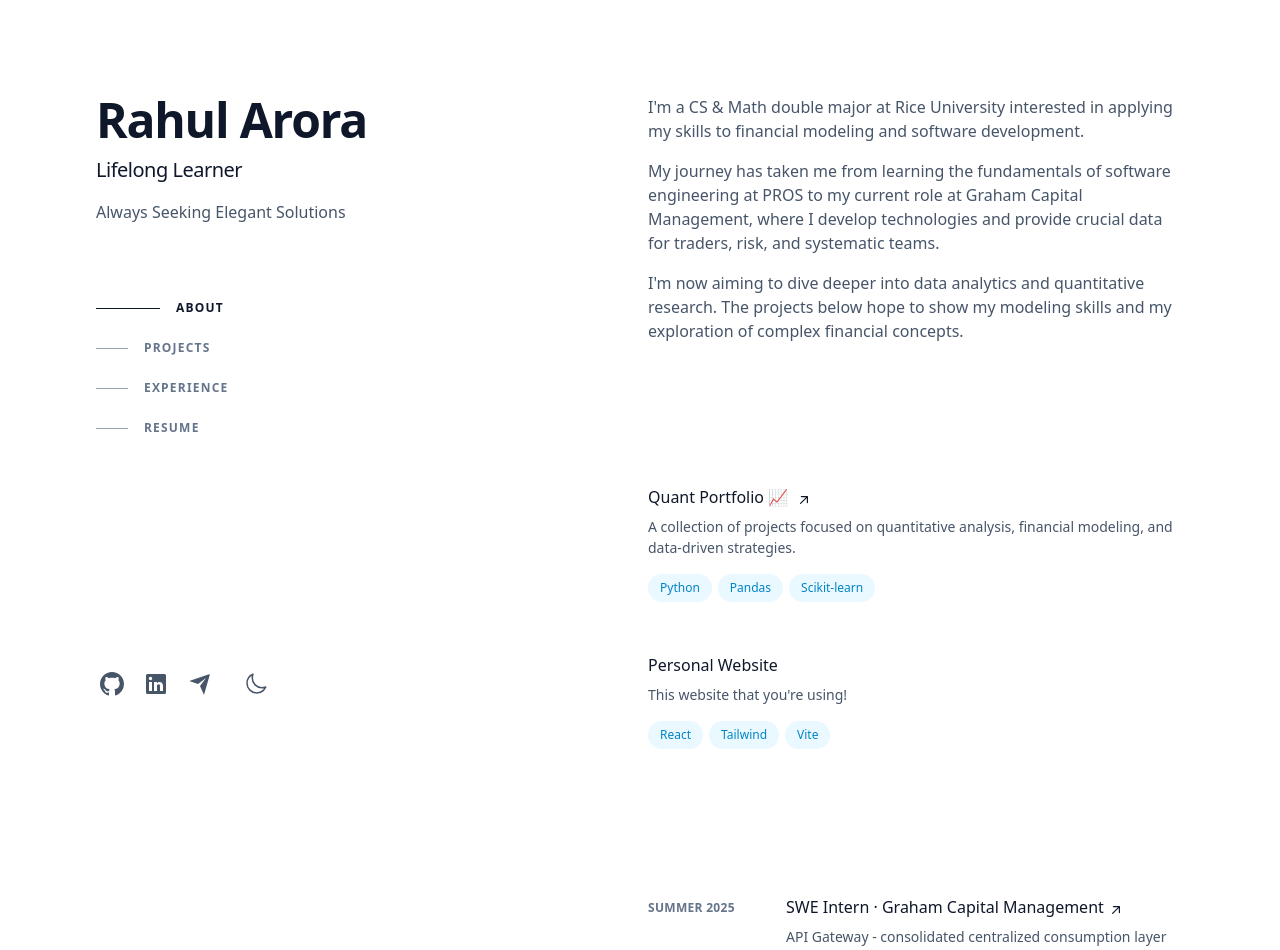
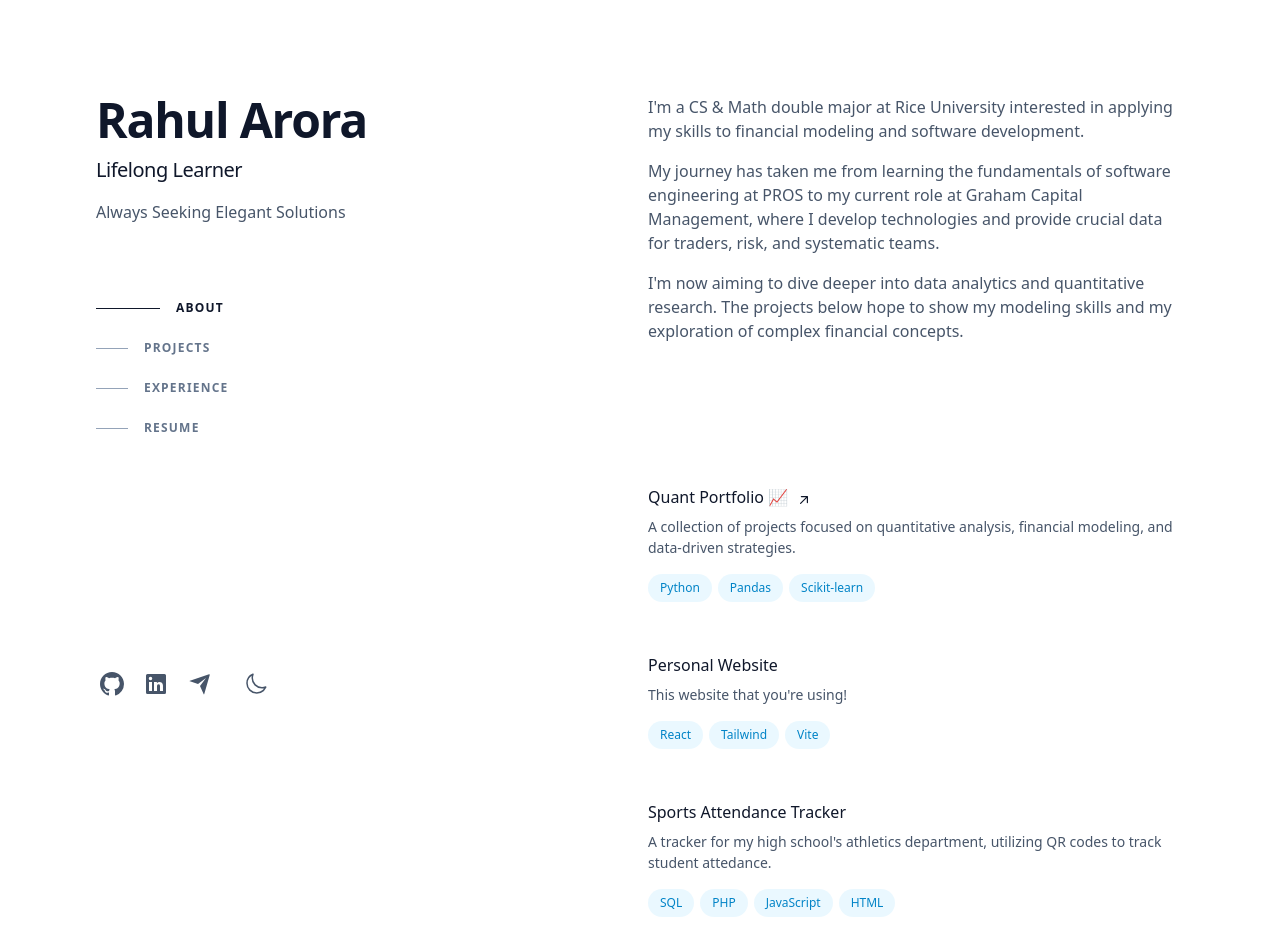
Before and after one commit to rarora04/rarora04.github.io, a React (Vite) app: page / in a window 1280 px wide. Shown: the top 950 px of the page. Built offline with nearby package versions, Linux system fonts and the light colour scheme.

Commit message:
Fixed nav bar

```diff
--- a/src/App.jsx
+++ b/src/App.jsx
@@ -53,15 +53,15 @@
         title: "Personal Website",
         description: "This website that you're using!",
         technologies: ["React", "Tailwind", "Vite"]
+    },
+    {
+        title: "Sports Attendance Tracker",
+        description: "A tracker for my high school's athletics department, utilizing QR codes to track student attedance.",
+        technologies: ["SQL", "PHP", "JavaScript", "HTML"]
     }
   ],
   quantProjects: [
-      {
-        title: "Algorithmic Trading Strategy Backtester",
-        link: "https://github.com/rarora04/algo-backtester",
-        description: "A Python-based framework for backtesting mean-reversion and momentum strategies on historical stock data. Features performance metrics like Sharpe ratio and max drawdown.",
-        technologies: ["Python", "Pandas", "NumPy", "Matplotlib"]
-      },
+
   ],
   navLinks: [
       { name: "About", href: "#about" },
@@ -288,7 +288,7 @@
                             </ul>
                         </Section>
 
-                        <Section id="experience" title="Experience">
+                        <Section id="experience" title="Experience" ref={experienceRef}>
                             <ul className="group/list">
                                 {portfolioData.experiences.map(exp => (
                                     <ExperienceItem key={exp.role + exp.company} experience={exp} themeColor="blue" />
```
Also changed, not shown: 1 other file (tests, documents, lock files or other folders).
